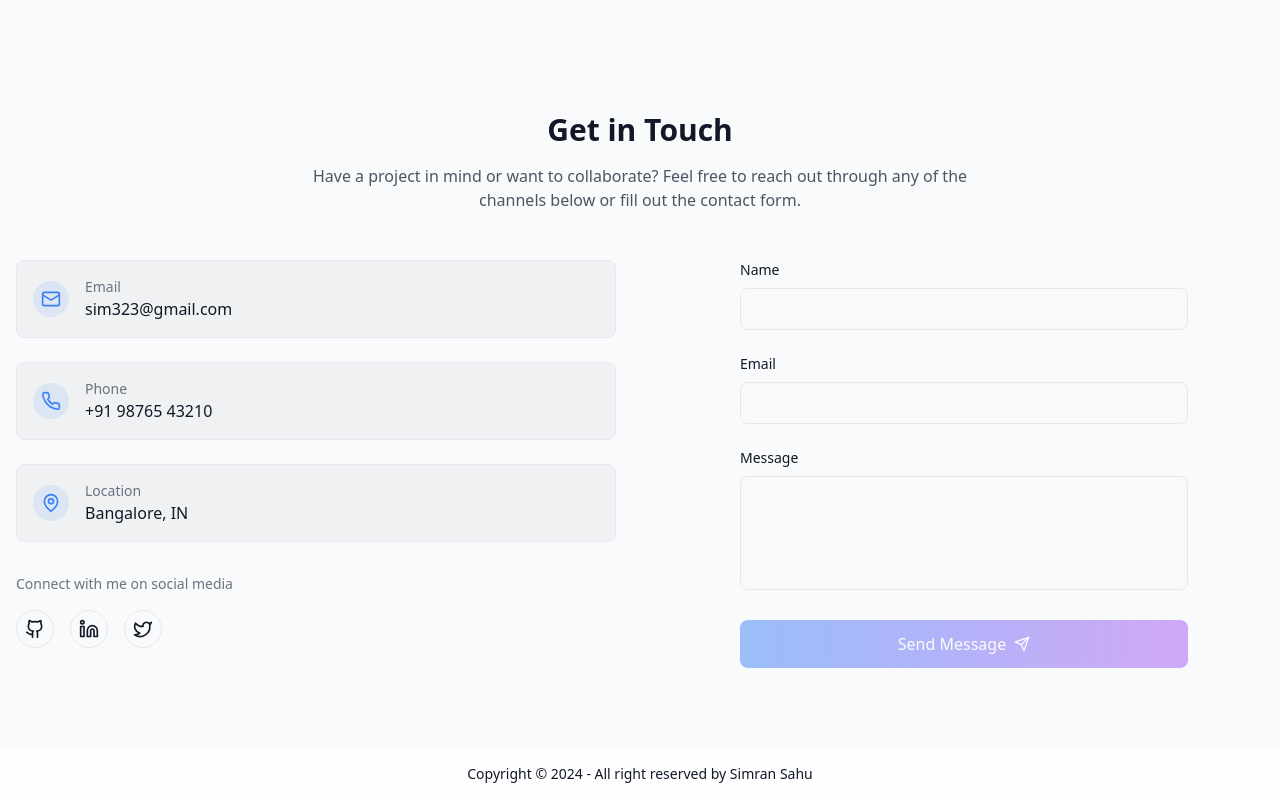
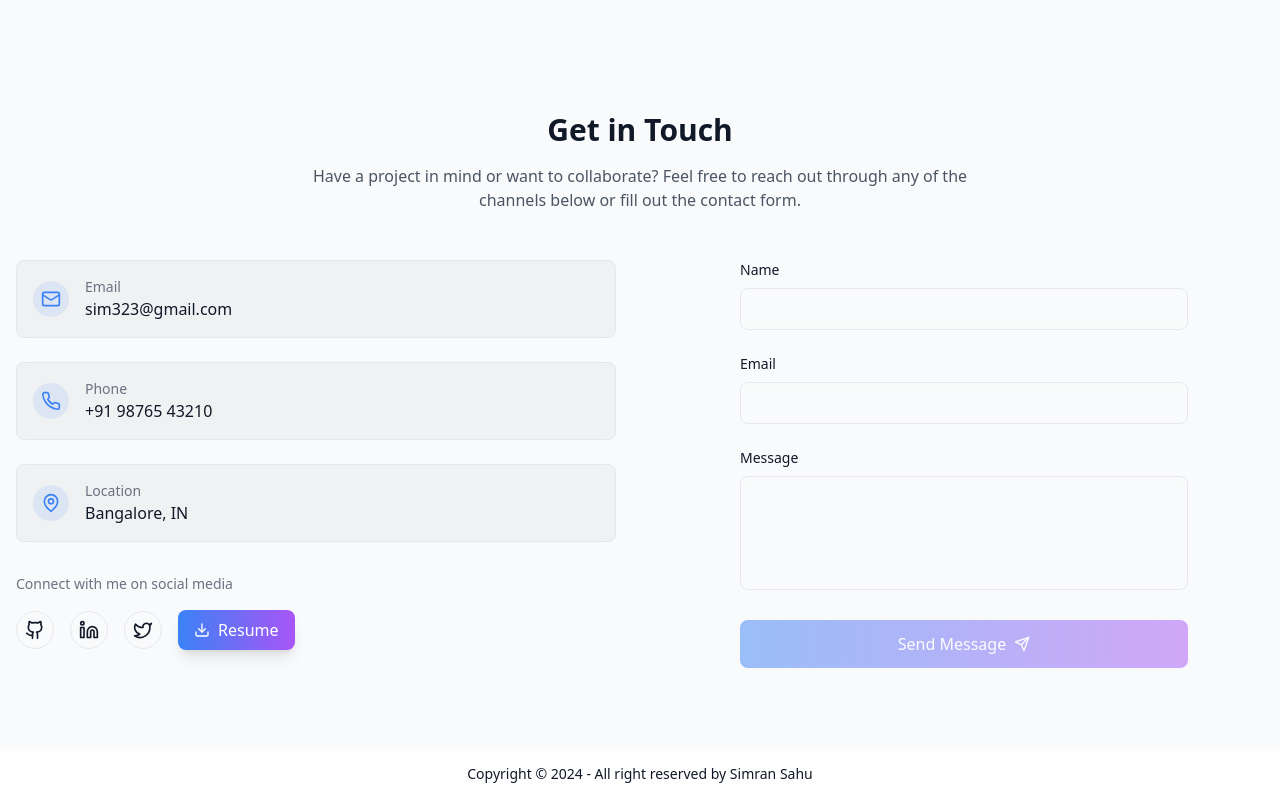
Before and after one commit to Simransahu51/simran_portfolio, a React (Vite) app: page / in a window 1280 px wide. Shown: the part 4164-4964 px from the top of the page. Built offline with nearby package versions, Linux system fonts and the light colour scheme.

Commit message:
Added Download resume option

```diff
--- a/src/components/Contact/SocialLinks.tsx
+++ b/src/components/Contact/SocialLinks.tsx
@@ -1,30 +1,32 @@
-import { motion } from 'framer-motion';
-import { Github, Linkedin, Twitter } from 'lucide-react';
+import { motion } from "framer-motion";
+import { Github, Linkedin, Twitter } from "lucide-react";
+import { DownloadButton } from "../common/DownloadButtom";
+import { downloadResume } from "../../utils/downloadResume";
 
 const socialLinks = [
   {
     icon: <Github className="w-5 h-5" />,
-    href: 'https://github.com/Simransahu51',
-    label: 'GitHub',
-    color: 'hover:text-blue-400'
+    href: "https://github.com/Simransahu51",
+    label: "GitHub",
+    color: "hover:text-blue-400",
   },
   {
     icon: <Linkedin className="w-5 h-5" />,
-    href: 'https://linkedin.com',
-    label: 'LinkedIn',
-    color: 'hover:text-blue-500'
+    href: "https://linkedin.com",
+    label: "LinkedIn",
+    color: "hover:text-blue-500",
   },
   {
     icon: <Twitter className="w-5 h-5" />,
-    href: 'https://twitter.com',
-    label: 'Twitter',
-    color: 'hover:text-blue-400'
-  }
+    href: "https://twitter.com",
+    label: "Twitter",
+    color: "hover:text-blue-400",
+  },
 ];
 
 export function SocialLinks() {
   return (
-    <div className="flex gap-4">
+    <div className="flex gap-4 items-center max-md:justify-center">
       {socialLinks.map((link, index) => (
         <motion.a
           key={link.label}
@@ -43,6 +45,11 @@ export function SocialLinks() {
           {link.icon}
         </motion.a>
       ))}
+      <DownloadButton
+        label="Resume"
+        onClick={downloadResume}
+        className="bg-gradient-to-r from-blue-500 to-purple-500"
+      />
     </div>
   );
 }
--- /dev/null
+++ b/src/components/common/DownloadButtom.tsx
@@ -0,0 +1,59 @@
+import { motion } from "framer-motion";
+import { Download } from "lucide-react";
+import { useState } from "react";
+
+interface DownloadButtonProps {
+  label: string;
+  onClick: () => void;
+  className?: string;
+}
+
+export function DownloadButton({
+  label,
+  onClick,
+  className = "",
+}: DownloadButtonProps) {
+  const [isLoading, setIsLoading] = useState(false);
+
+  const handleClick = async () => {
+    setIsLoading(true);
+    try {
+      await onClick();
+    } finally {
+      setTimeout(() => {
+        setIsLoading(false);
+      }, 1000);
+    }
+  };
+
+  return (
+    <motion.button
+      onClick={handleClick}
+      whileHover={{ scale: 1.05 }}
+      whileTap={{ scale: 0.95 }}
+      disabled={isLoading}
+      className={`
+        px-4 py-2 rounded-lg
+        bg-gradient-to-r from-blue-500 to-purple-500
+        text-white font-medium
+        flex items-center justify-center gap-2
+        shadow-lg hover:shadow-xl
+        transition-all duration-300
+        disabled:opacity-50 disabled:cursor-not-allowed
+        ${className}
+      `}
+    >
+      {isLoading ? (
+        <>
+          <span className="animate-spin rounded-full h-4 w-4 border-2 border-white border-t-transparent" />
+          {label}
+        </>
+      ) : (
+        <>
+          <Download className="w-4 h-4" />
+          {label}
+        </>
+      )}
+    </motion.button>
+  );
+}
--- /dev/null
+++ b/src/utils/downloadResume.ts
@@ -0,0 +1,32 @@
+export async function downloadResume() {
+    try {
+      // Using local PDF file from public directory
+      const resumeUrl = '/assets/resume.pdf';
+
+      // First check if file exists
+      const response = await fetch(resumeUrl);
+      if (!response.ok) {
+        throw new Error('Resume file not found');
+      }
+
+      const blob = await response.blob();
+      const url = window.URL.createObjectURL(blob);
+
+      // Create a temporary link element
+      const link = document.createElement('a');
+      link.href = url;
+      link.download = 'Simran_Sahu_Resume.pdf';
+
+      // Programmatically click the link to trigger download
+      document.body.appendChild(link);
+      link.click();
+
+      // Clean up
+      document.body.removeChild(link);
+      window.URL.revokeObjectURL(url);
+    } catch (error) {
+      console.error('Error downloading resume:', error);
+      // Show user-friendly error message
+      alert('Sorry, the resume is currently unavailable. Please try again later.');
+    }
+  }
```
Also changed, not shown: 1 other file (tests, documents, lock files or other folders).
